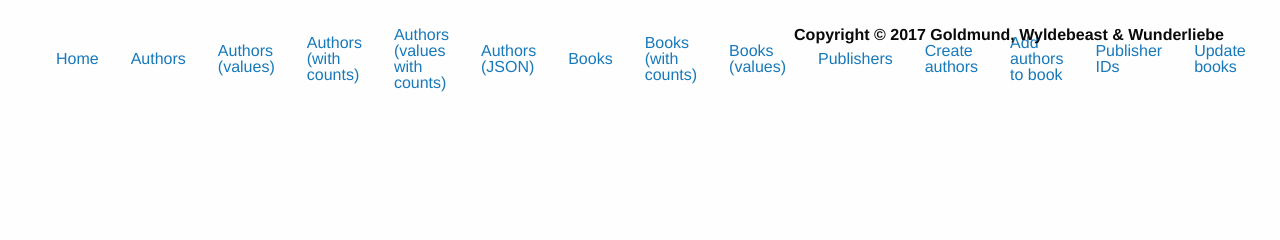
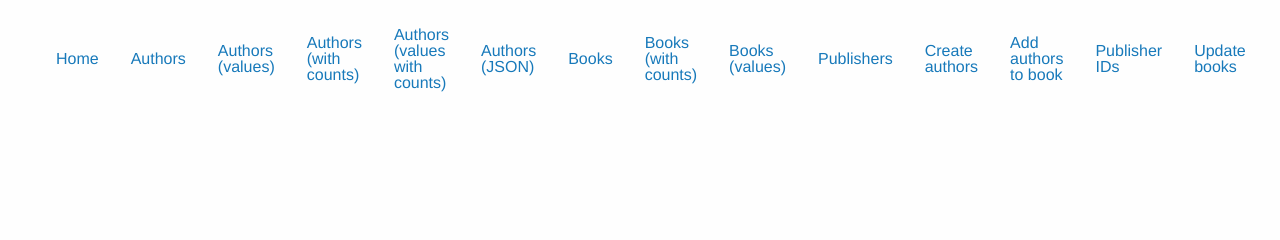
Before and after one commit to barseghyanartur/django-ormex, a Django app: page /books/authors/ in a window 1280 px wide. Shown: the part 466-706 px from the top of the page. Run offline with Django 3.2, Linux system fonts and the light colour scheme; data that the repository does not hold is empty; some libraries are stand-ins or nearby versions.

Commit message:
clean yp

```diff
--- a/examples/simple/templates/base.html
+++ b/examples/simple/templates/base.html
@@ -57,7 +57,7 @@
         </div>
         <div class="medium-6 columns">
             <ul class="menu align-right">
-                <li class="menu-text">Copyright © 2017 Goldmund, Wyldebeast & Wunderliebe</li>
+                {#<li class="menu-text">Copyright © 2017 Artur Barseghyan</li>#}
             </ul>
         </div>
     </div>
```
